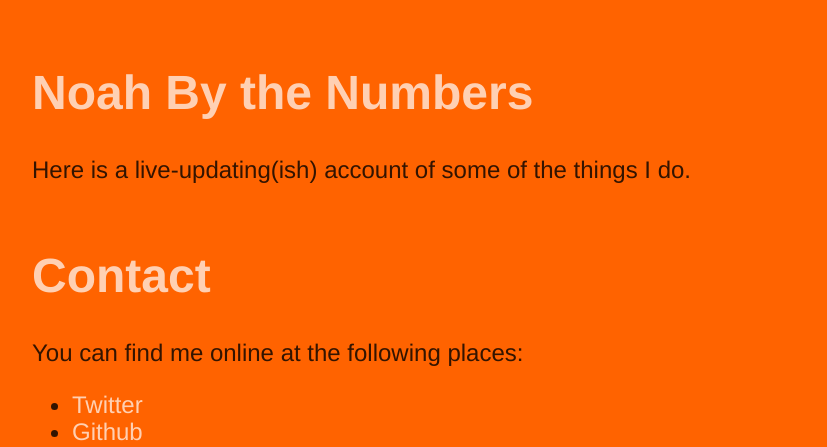
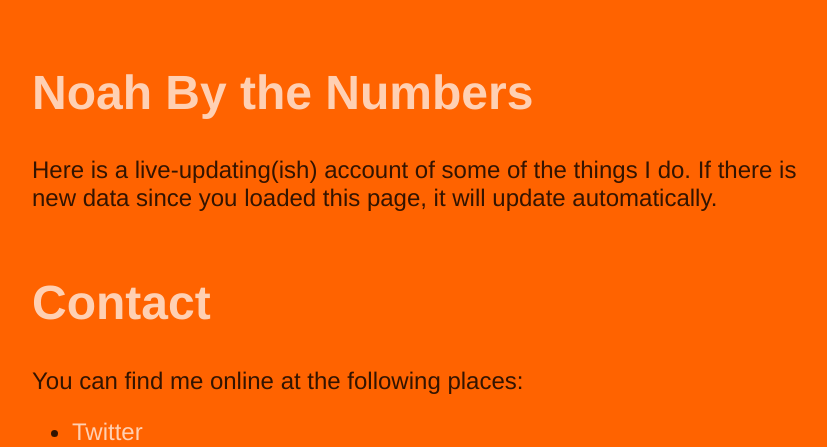
Before and after one commit to iandioch/ceres, a Flask app: page / in a window 1280 px wide. Shown: the part 293-740 px from the top of the page, without its empty margins (224-1051 px from the left). Run offline with Flask 2, Linux system fonts and the light colour scheme; parts of the project's set-up code (start-up, migrations or seed data) failed here and were passed over; some libraries are stand-ins or nearby versions.

Commit message:
Add description of Vue process to By the Numbers section

```diff
--- a/templates/index.html
+++ b/templates/index.html
@@ -17,7 +17,7 @@
 			</div>
 			<div id="ceres_preamble">
 				<h1 class="white-70 f1 pb1 pt4">Noah By the Numbers</h1>
-				<p>Here is a live-updating(ish) account of some of the things I do.</p>
+				<p>Here is a live-updating(ish) account of some of the things I do. If there is new data since you loaded this page, it will update automatically.</p>
 			</div>
 			<div id="ceres_cards">
 				{% for card in cards %}
```
